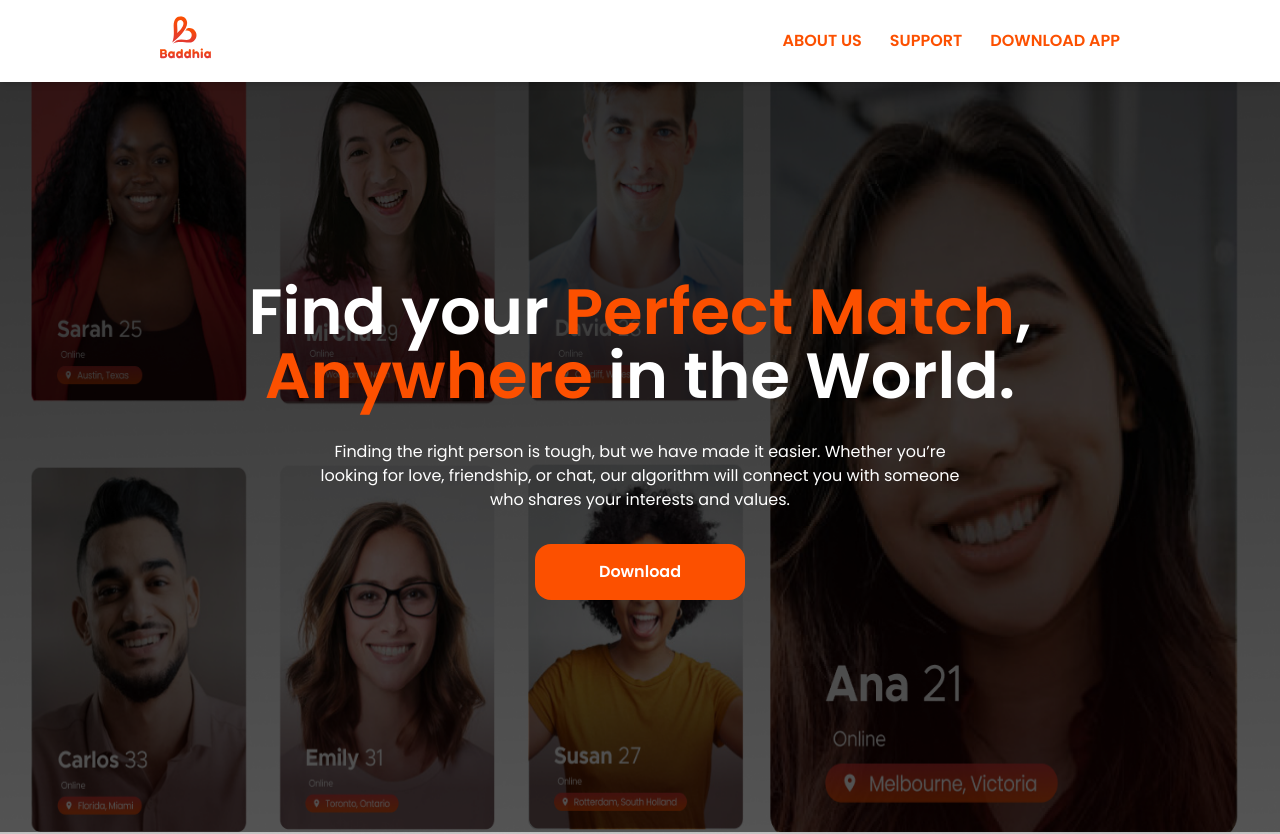
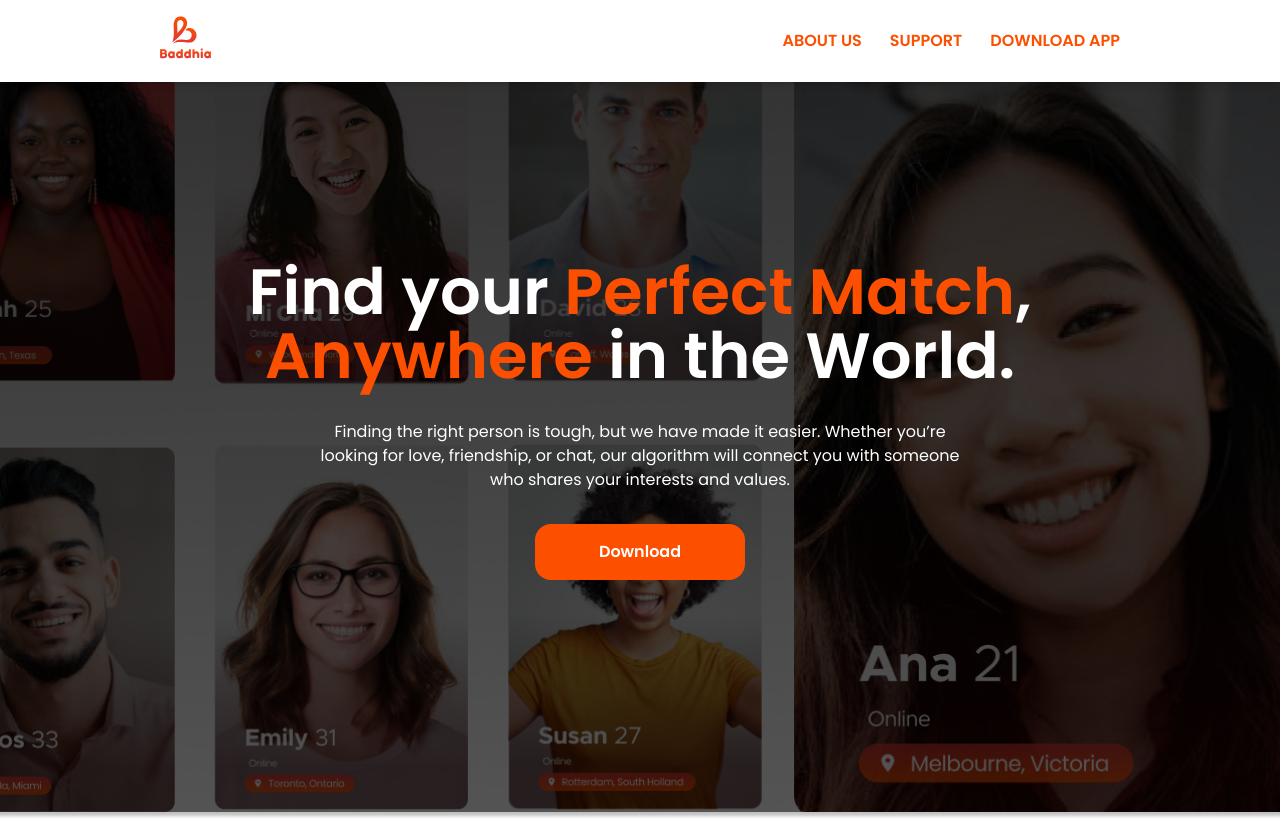
Before and after one commit to Tolutoon/baddhia, a React (Vite) app: page / in a window 1280 px wide. Shown: the top 834 px of the page. Built offline with nearby package versions, Linux system fonts and the light colour scheme.

Commit message:
background image fix

```diff
--- a/src/components/BackgroundImage.jsx
+++ b/src/components/BackgroundImage.jsx
@@ -3,8 +3,8 @@ import background from '/images/background-image.png';
 
 function BackgroundImage() {
   return (
-    <div className='h-screen w-full'>
-        <img src={background} className='h-[100vh] w-[100vw] bg-cover' alt=''/>
+    <div className='h-[100vh] w-full'>
+        <img src={background} className='h-[100vh] w-[100vw] object-cover' alt=''/>
     </div>
   )
 }
--- a/src/components/Hero.jsx
+++ b/src/components/Hero.jsx
@@ -3,9 +3,9 @@ import BackgroundImage from "./BackgroundImage";
 
 function Hero() {
   return (
-    <section className="py-10 relative">
+    <section className="py-5 relative">
       <BackgroundImage/>
-      <div className="px-10">
+      <div>
         <div className="flex flex-col justify-center w-full items-center h-full md:gap-y-8 gap-y-6 mx-auto absolute p-10 top-0 left-0">
           <h1 className="text-white text-center xl:max-w-6xl max-w-[80vh] md:leading-none font-semibold text-4xl md:text-[44px] xl:text-[64px]">
             Find your <span className="text-baddhia-orange">Perfect Match</span>
```
